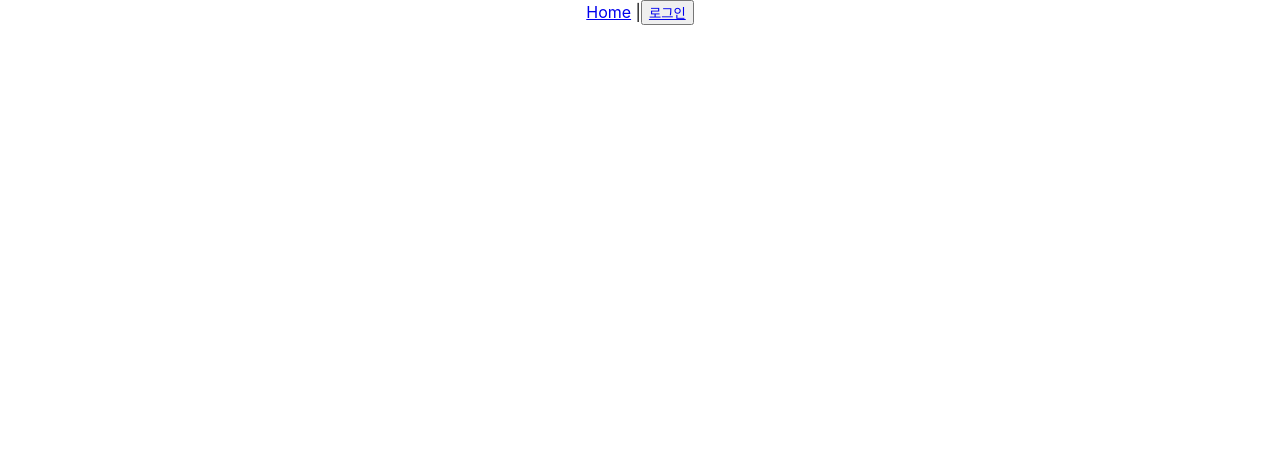
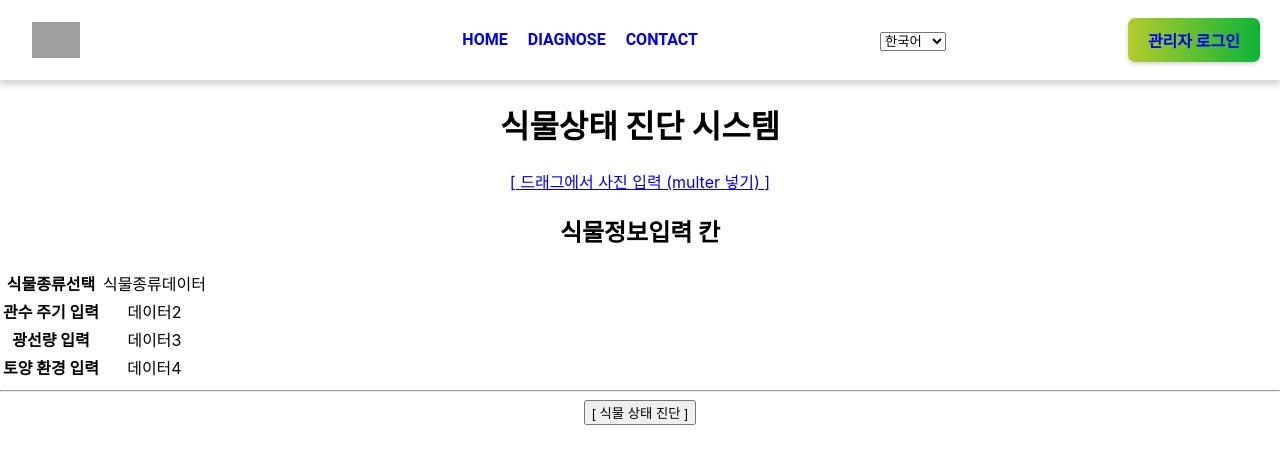
Before and after one commit to CBNU-Graduation-Projects/PlantAI-BackEnd, a React (Create React App) app in the folder plant_web_app/: page /diagonose in a window 1280 px wide. Before the commit this address had no page. Shown: the top 464 px of the page. Built offline with nearby package versions, Linux system fonts and the light colour scheme; grey boxes are pictures that could not be loaded.

Commit message:
ejs 삭제 및 react 페이지 삽입

```diff
--- a/package.json
+++ b/package.json
@@ -10,7 +10,6 @@
   "license": "ISC",
   "dependencies": {
     "@types/node": "^20.12.7",
-    "ejs": "^3.1.10",
     "express": "^4.19.2",
     "multer": "^1.4.5-lts.1"
   }
--- a/plant_web_app/src/App.js
+++ b/plant_web_app/src/App.js
@@ -3,21 +3,24 @@ import {Route, Routes, Link} from 'react-router-dom';
 
 import logo from './logo.svg';
 import './App.css';
+import Diagonose from './pages/Diagonose';
+import Login from './pages/Login';
+import Nav from './pages/Nav';
 import Home from './pages/Home';
-import Login from './pages/Login';
+import Contact from './pages/Contact';
+
 
 
 
 function App() {
   return (
     <div className="App">
-       <nav>
-      <Link to="/">Home</Link> |
-      <button><Link to="/login"> 로그인 </Link></button>
-      </nav>
+      <Nav />
       <Routes>
-        <Route path="/" element={<Home />} />
+        <Route path="/home" element={<Home />} />
+        <Route path="/diagonose" element={<Diagonose />} />
         <Route path="/login" element={<Login />} />
+        <Route path="/contact" element={<Contact />} />
       </Routes>
 
     </div>
--- a/plant_web_app/src/index.js
+++ b/plant_web_app/src/index.js
@@ -6,8 +6,6 @@ import { BrowserRouter } from 'react-router-dom'
 import './index.css';
 import App from './App';
 import reportWebVitals from './reportWebVitals';
-import Home from './pages/Home';
-
 
 const root = ReactDOM.createRoot(document.getElementById('root'));
 root.render(
--- /dev/null
+++ b/plant_web_app/src/pages/Contact.js
@@ -0,0 +1,12 @@
+import React from 'react';
+import { Link } from 'react-router-dom';
+
+const Contact = () => {
+  return (
+    <div>
+      <h1>Contact</h1>
+     </div>
+  );
+};
+
+export default Contact;
--- /dev/null
+++ b/plant_web_app/src/pages/Diagonose.js
@@ -0,0 +1,53 @@
+import React from 'react';
+import { Link } from 'react-router-dom';
+
+const Diagonose = () => {
+  const handleSubmit = async () => {
+    //제출시 발생하는 이벤트에 대한 작성.
+  }
+  return (
+    <div>
+      <h1>식물상태 진단 시스템</h1>
+
+      <form onSubmit={handleSubmit}>
+        <div>
+        <Link to="/upload">[ 드래그에서 사진 입력 (multer 넣기) ]</Link>
+        </div>
+        <div>
+        <h2> 식물정보입력 칸 </h2>
+        <table>
+          <tbody>
+            <tr>
+              <th>식물종류선택</th>
+              <td>식물종류데이터</td>
+            </tr>
+
+            <tr>
+              <th>관수 주기 입력</th>
+              <td>데이터2</td>
+            </tr>
+
+            <tr>
+              <th>광선량 입력</th>
+              <td>데이터3</td>
+            </tr>
+
+            <tr>
+              <th>토양 환경 입력</th>
+              <td>데이터4</td>
+            </tr>
+          </tbody>
+        </table>
+        </div>
+
+      {/* 구분선 hr */}
+      <hr />
+      <div>
+        <button type='submit'>[ 식물 상태 진단 ]</button>
+      </div>
+      </form>
+    </div>
+  );
+};
+
+export default Diagonose;
--- /dev/null
+++ b/plant_web_app/src/pages/Nav.js
@@ -0,0 +1,33 @@
+import React from 'react';
+import { Link } from 'react-router-dom';
+import './nav.css'
+
+const Nav = () => {
+  return (
+    <nav className="nav-container">
+      {/* 임시로고 이미지 */}
+      <img className="logo-nav-img" src ="https://www.cbnu.ac.kr/site/www/images/contents/cts596_img01.png" alt="plant_wep" />
+
+      <div className="links">
+        <Link to="/home">HOME</Link>
+        <Link to="/Diagonose">DIAGNOSE</Link>
+        <Link to="/Contact">CONTACT</Link>
+      </div>
+
+      <div className="language-select">
+        <select>
+            <option>한국어</option>
+            <option>English</option></select>
+      </div>
+
+      <div className="login-btn">
+      {/* <button className="button gradient"><Link to="/login"> 관리자 로그인 </Link></button> */}
+      <Link to="/login" className="button"> 관리자 로그인 </Link>
+      </div>
+
+
+     </nav>
+  );
+};
+
+export default Nav;
--- /dev/null
+++ b/plant_web_app/src/pages/nav.css
@@ -0,0 +1,86 @@
+.nav-container {
+    display: flex;
+    height: 60px;
+    align-items: center;
+    padding: 10px 20px;
+    /* background-color: rgb(0, 56, 12); */
+    justify-content: space-between;
+    box-shadow: 0px 5px 7px lightgrey;
+  }
+
+  .logo-nav-img {
+    margin-left: 1%;
+    height: 60%;
+  }
+
+  .links {
+    display: flex;
+    align-items: center;
+    font-family: 'Roboto', sans-serif;
+    font-weight : bold;
+    color:darkgreen;
+    margin: 0px 0px 0px 200px;
+  }
+
+  .links a {
+    text-decoration: none;
+  }
+
+  .links a:visited {
+    color: inherit;
+  }
+
+  .links a:active {
+    color: teal;
+  }
+
+  .links > * {
+    margin: 10px; /* 각 링크 요소 사이의 오른쪽 여백을 설정합니다. */
+  }
+
+  .links a:after{
+    display:block;
+    content: '';
+    border-bottom: solid 2px #36663570;
+    transform: scaleX(0);
+    transition: transform 250ms ease-in-out;
+  }
+
+  .links a:hover:after{
+    transform: scaleX(1);
+  }
+
+
+  .language-select{
+    margin-right: 10px;
+  }
+
+
+  /* btn */
+
+  .login-btn {
+    display: inline-block;
+    padding: 10px 20px;
+    background: linear-gradient(to right, #b1ca25f6, #0eb337);
+    color: white;
+    text-align: center;
+    text-decoration: none;
+    font-size: 16px;
+    border-radius: 7px;
+    transition: background-color 0.3s;
+    font-weight : bold;
+    box-shadow: 0px 2px 5px lightgrey;
+}
+
+.login-btn a {
+  text-decoration: none;
+}
+
+.login-btn a:visited {
+  color: inherit;
+}
+
+.login-btn:hover {
+  background: darkgreen;
+  transition: background-color 0.3s;
+}
```
Also changed, not shown: plant_web_app/src/pages/home.css (added, +30 -0 lines), 1 other file (tests, documents, lock files or other folders).
